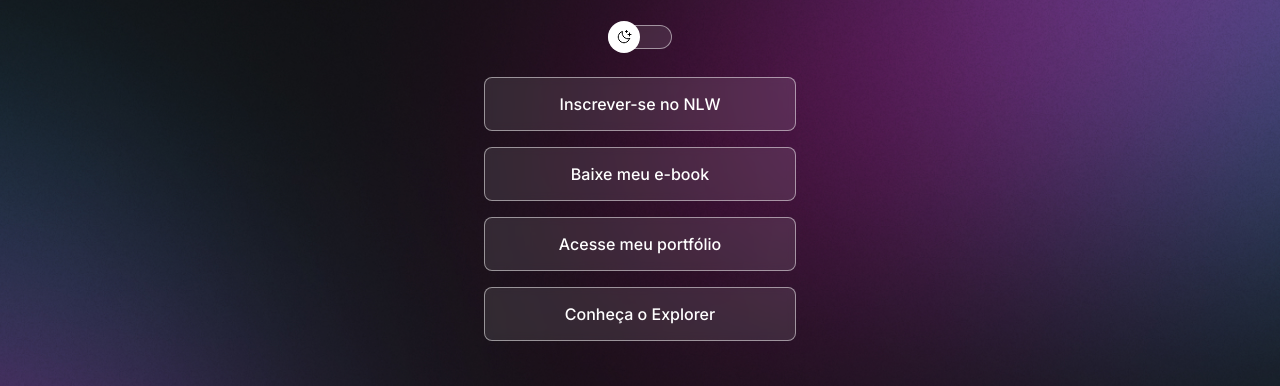
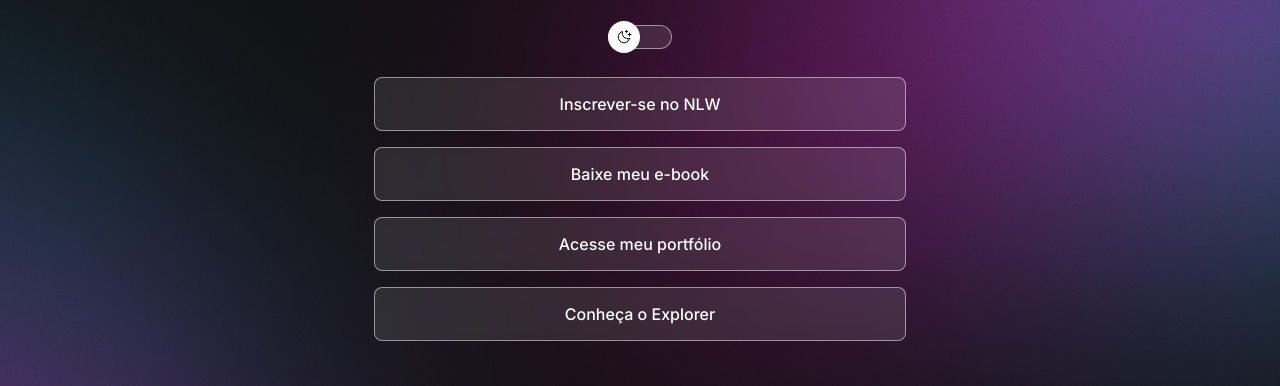
Before and after one commit to Lucsanro/discover-rocketseat, a plain HTML site: page projeto/index.html in a window 1280 px wide. Shown: the part 230-616 px from the top of the page. Drawn offline with nearby package versions, Linux system fonts and the light colour scheme.

Commit message:
change background based on media queries

```diff
--- a/projeto/style.css
+++ b/projeto/style.css
@@ -6,7 +6,7 @@
 
 :root {
   --text-color: white;
-  --bg-url: url(./assets/bg-desktop.jpg);
+  --bg-url: url(./assets/bg-mobile.jpg);
   --stroke-color: rgba(255, 255, 255, 0.5);
   --surface-color: rgba(255, 255, 255, 0.1);
   --surface-color-hover: rgba(255, 255, 255, 0.05);
@@ -16,7 +16,7 @@
 
 .light {
   --text-color: black;
-  --bg-url: url(./assets/bg-desktop-light.jpg);
+  --bg-url: url(./assets/bg-mobile-light.jpg);
   --stroke-color: rgba(0, 0, 0, 0.5);
   --surface-color: rgba(0, 0, 0, 0.1);
   --surface-color-hover: rgba(0, 0, 0, 0.02);
@@ -34,6 +34,7 @@ body {
 
   /* background: color image repeat position / size */
   background: var(--bg-url) no-repeat top center / cover;
+  height: 100vh;
 }
 
 body * {
@@ -44,7 +45,8 @@ body * {
 /* container */
 
 #container {
-  width: 360px;
+  width: 100%;
+  max-width: 580px;
   /*border: 1px solid red;*/
   margin: 56px auto 0px;
   padding: 0px 24px;
@@ -172,3 +174,14 @@ footer {
   text-align: center;
   font-size: 14px;
 }
+
+/* media queries */
+@media (min-width: 700px) {
+  :root {
+    --bg-url: url(./assets/bg-desktop.jpg);
+  }
+
+  .light {
+    --bg-url: url(./assets/bg-desktop-light.jpg);
+  }
+}
```
